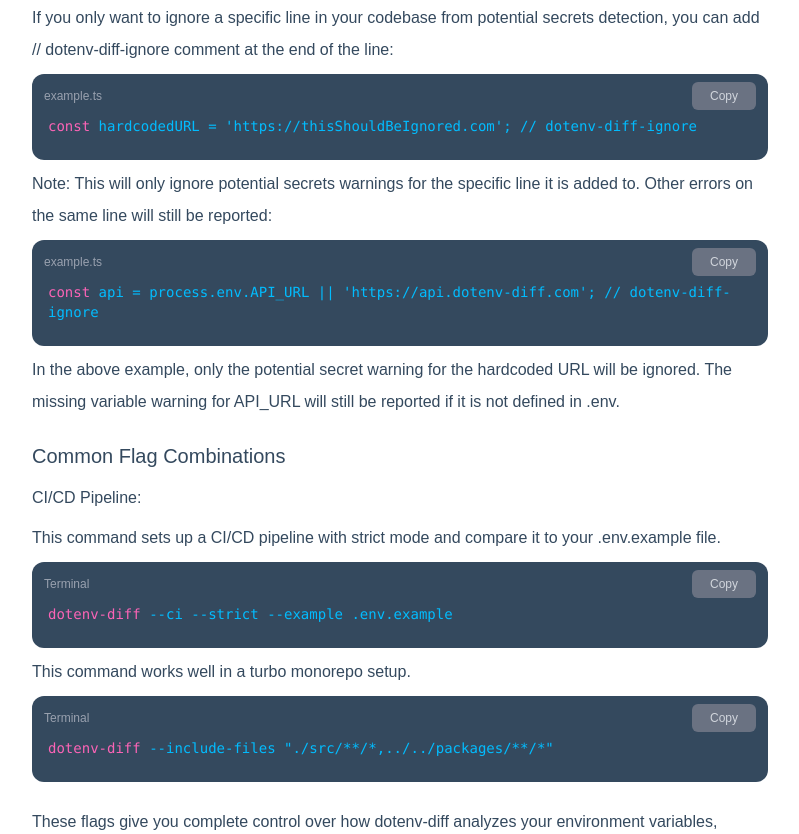
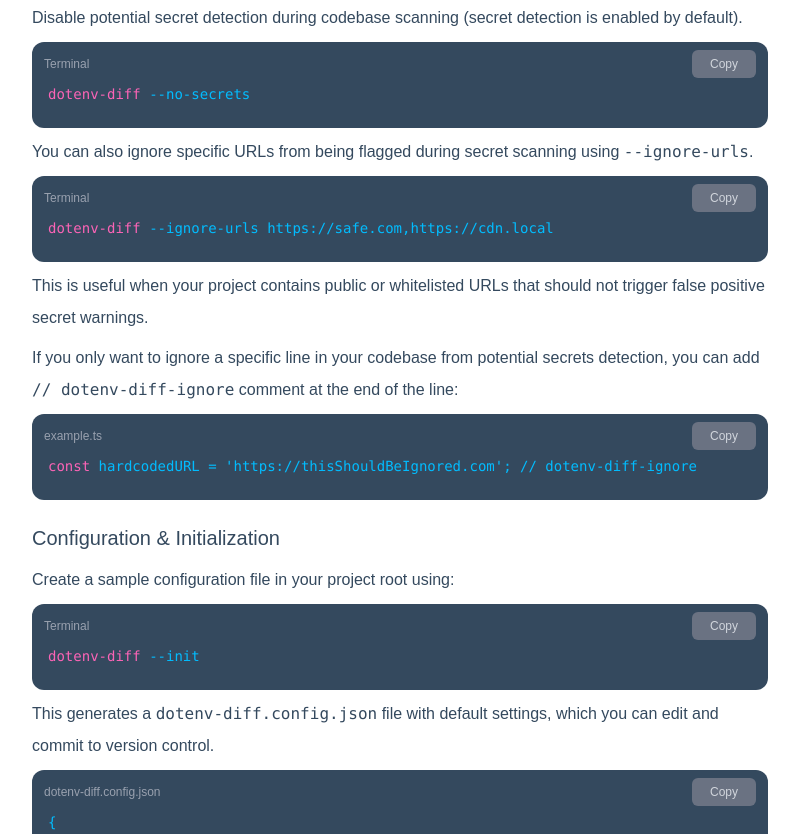
Before and after one commit to Chrilleweb/dotenv-diff-docs, a SvelteKit app: page /flags in a window 1280 px wide. Shown: the part 4160-4994 px from the top of the page, without its empty margins (368-1167 px from the left). Built offline with nearby package versions, Linux system fonts and the light colour scheme.

Commit message:
changed to flag page

```diff
--- a/src/routes/flags/+page.svelte
+++ b/src/routes/flags/+page.svelte
@@ -113,6 +113,12 @@
 				duplicate, gitignore.
 			</p>
 			<CodeBlock label="Terminal" command="dotenv-diff --compare --only missing,duplicate" />
+
+			<p class="my-2">
+				If you want to scan your project without comparing against any .env files, use:
+			</p>
+			<CodeBlock label="Terminal" command="dotenv-diff --no-compare" />
+
 			<p class="my-2">
 				By running --compare without having a .env or .env.example file, you will be prompted to
 				create one.
@@ -123,7 +129,7 @@
 				onClick={() => openModal('/compare-yes.png')}
 			/>
 			<p class="my-2">
-				You can automatically answer "Yes" to all prompts and run non-interactively. in this
+				You can automatically answer "Yes" to all prompts and run non-interactively. In this
 				scenario, you will not be prompted to create a .env from your existing .env.example file.
 			</p>
 			<CodeBlock label="Terminal" command="dotenv-diff --compare --yes" />
@@ -168,27 +174,49 @@
 				default).
 			</p>
 			<CodeBlock label="Terminal" command="dotenv-diff --no-secrets" />
+
+			<p class="my-2">
+				You can also ignore specific URLs from being flagged during secret scanning using
+				<code>--ignore-urls</code>.
+			</p>
+			<CodeBlock label="Terminal" command="dotenv-diff --ignore-urls https://safe.com,https://cdn.local" />
+			<p class="my-2">
+				This is useful when your project contains public or whitelisted URLs that should not trigger
+				false positive secret warnings.
+			</p>
+
 			<p class="my-2">
 				If you only want to ignore a specific line in your codebase from potential secrets
-				detection, you can add // dotenv-diff-ignore comment at the end of the line:
+				detection, you can add <code>// dotenv-diff-ignore</code> comment at the end of the line:
 			</p>
 			<CodeBlock
 				label="example.ts"
 				command="const hardcodedURL = 'https://thisShouldBeIgnored.com'; // dotenv-diff-ignore"
 			/>
+		</section>
+
+		<section>
+			<h2 class="mb-3 text-xl">Configuration & Initialization</h2>
+
 			<p class="my-2">
-				Note: This will only ignore potential secrets warnings for the specific line it is added to.
-				Other errors on the same line will still be reported:
+				Create a sample configuration file in your project root using:
 			</p>
+			<CodeBlock label="Terminal" command="dotenv-diff --init" />
+
+			<p class="my-2">
+				This generates a <code>dotenv-diff.config.json</code> file with default settings, which you
+				can edit and commit to version control.
+			</p>
+
 			<CodeBlock
-				label="example.ts"
-				command="const api = process.env.API_URL || 'https://api.dotenv-diff.com'; // dotenv-diff-ignore"
+				label="dotenv-diff.config.json"
+				command={`{
+  "strict": false,
+  "example": ".env.example",
+  "ignore": ["NODE_ENV", "VITE_MODE"],
+  "ignoreUrls": ["https://example.com"]
+}`}
 			/>
-			<p class="my-2">
-				In the above example, only the potential secret warning for the hardcoded URL will be
-				ignored. The missing variable warning for API_URL will still be reported if it is not
-				defined in .env.
-			</p>
 		</section>
 
 		<section>
```
